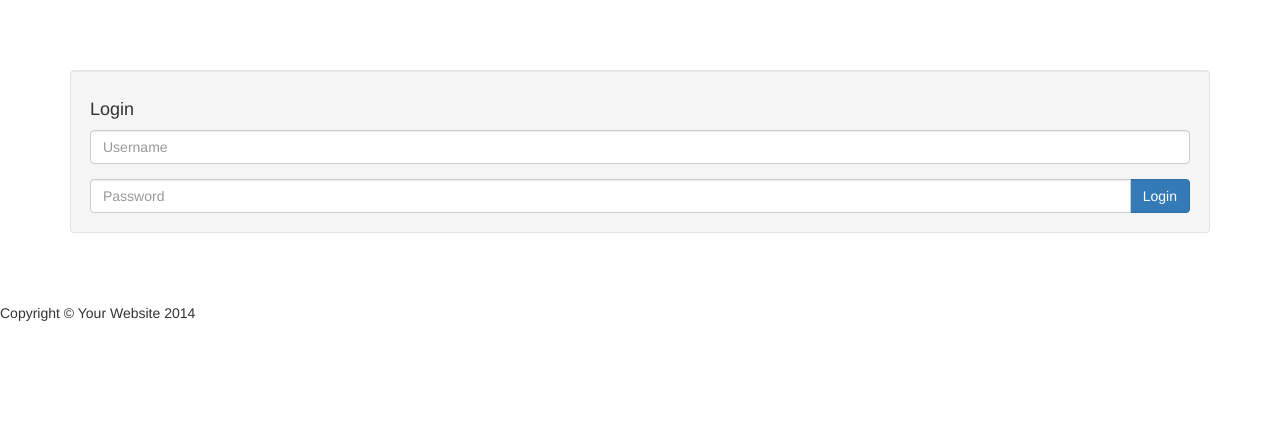
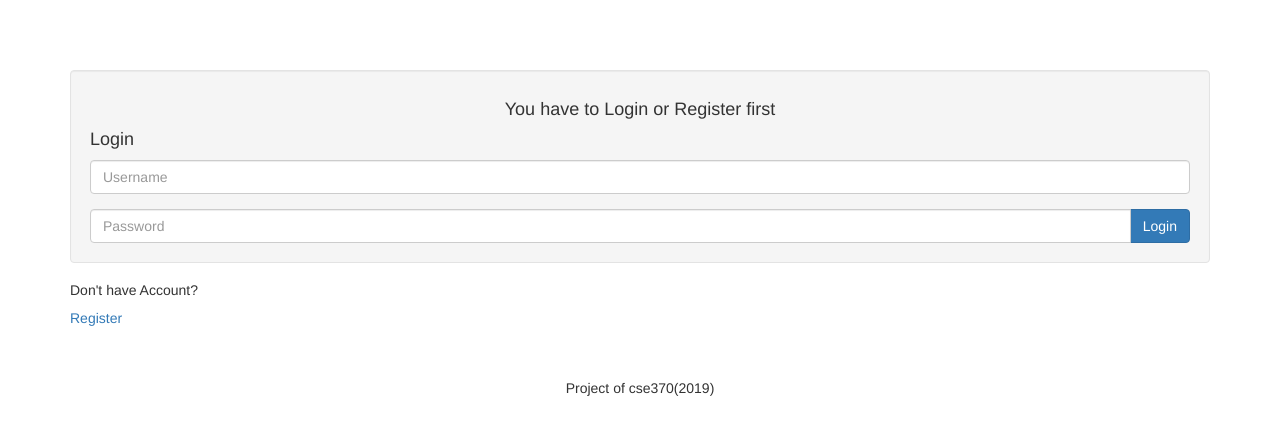
Before and after one commit to SaminYeaser/Content-Management-System-3, a PHP site: page /cms3/home.php in a window 1280 px wide. Shown: the top 435 px of the page. Run offline with PHP 8.4, Linux system fonts and the light colour scheme.

Commit message:
Bug fixing for category!

```diff
--- a/home.php
+++ b/home.php
@@ -9,7 +9,7 @@ session_start();
     <div class="container">
 <div class="col-6">
 <div class="well">
-    <h4></h4>
+    <h4 class="text-center">You have to Login or Register first </h4>
     <h4>Login</h4>
     <form action="includes/login.php" method="post">
         <div class="form-group">
@@ -23,9 +23,13 @@ session_start();
         </div>
 </div>
 </div>
+        <h5>Don't have Account?</h5>
+        <a href="registration.php">Register</a>
     </div>
+
     </form>
     <!-- /.input-group -->
+
 </div>
 
 <?php
--- a/includes/footer.php
+++ b/includes/footer.php
@@ -2,7 +2,7 @@
 <footer>
     <div class="row">
         <div class="col-lg-12">
-            <p>Copyright &copy; Your Website 2014</p>
+            <p class="text-center">Project of cse370(2019)</p>
         </div>
         <!-- /.col-lg-12 -->
     </div>
```
Also changed, not shown: category.php (+9 -0 lines).
